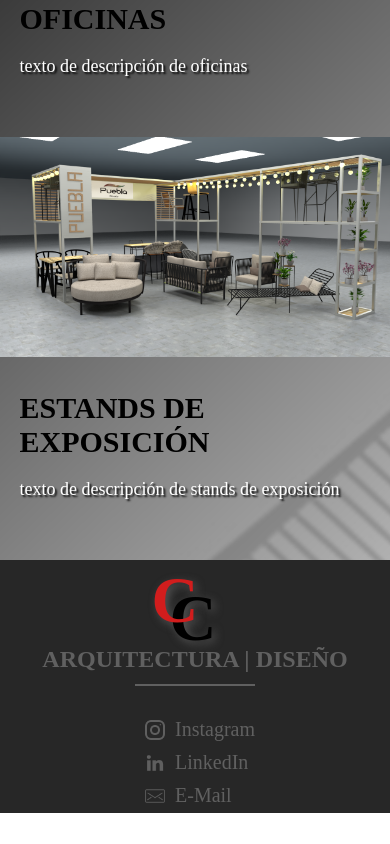
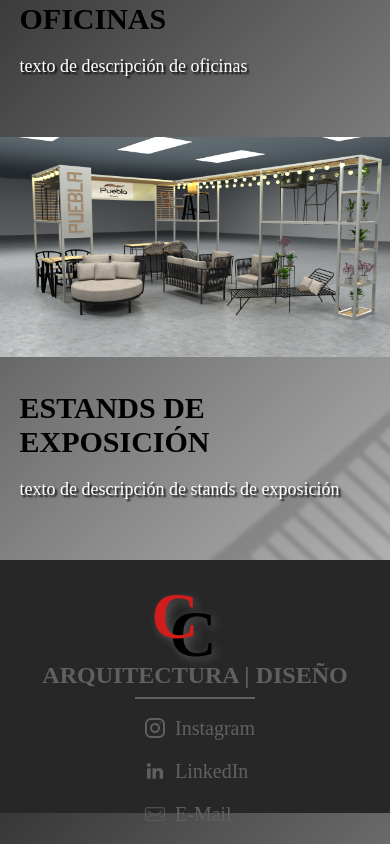
Before and after one commit to MaxVicioOk/arqcc, a React (Vite) app: page / in a window 390 px wide. Shown: the part 2595-3439 px from the top of the page. Before the commit the page ends 3408 px from the top, so only its background shows below. Built offline with nearby package versions, Linux system fonts and the light colour scheme; a web font is replaced by a local one.

Commit message:
site 0.3.4

```diff
--- a/src/components/Footer/Footer.module.css
+++ b/src/components/Footer/Footer.module.css
@@ -56,10 +56,11 @@
   .container{
     flex-direction: column;
     height: 50vh;
+    padding-bottom: 5% 0%;
   }
   .logoContainer{
     border-right: 0px;
-    height: 49%;
+    height: 60%;
     width: 100%;
   }
   .cLogo{
@@ -73,7 +74,7 @@
   .linksContainer{
     border-top: 2px solid rgb(96, 96, 96);
     margin: 0% auto;
-    padding: 7% 0% 0% 0%;
+    padding: 2% 0%;
   }
   .btnContainer{
     width: 90px;
@@ -89,6 +90,7 @@
 
 @media (max-width: 800px) {
   .cLogo{
+    padding-top: 5%;
     font-size: 65px;
     text-shadow:  black 18px 18px,rgba(96, 96, 96, 0.8) 3px 3px 8px, rgba(96, 96, 96, 0.8) 21px 21px 8px;
   }
--- a/src/components/Footer/FooterSocialLinks.module.css
+++ b/src/components/Footer/FooterSocialLinks.module.css
@@ -32,7 +32,7 @@
 }
 
 
-@media (max-width: 800px) and (orientation: portrait){
+@media (max-width: 1440px) and (orientation: portrait){
   .container a p{
     font-size: 40px;
   }
@@ -43,7 +43,8 @@
 
 @media (max-width: 800px) {
   .container{
-    margin: 5px 0px;
+    margin: 0px 0px;
+    padding: 10px 0px;
     a p{
       font-size: 20px;
     }
```
